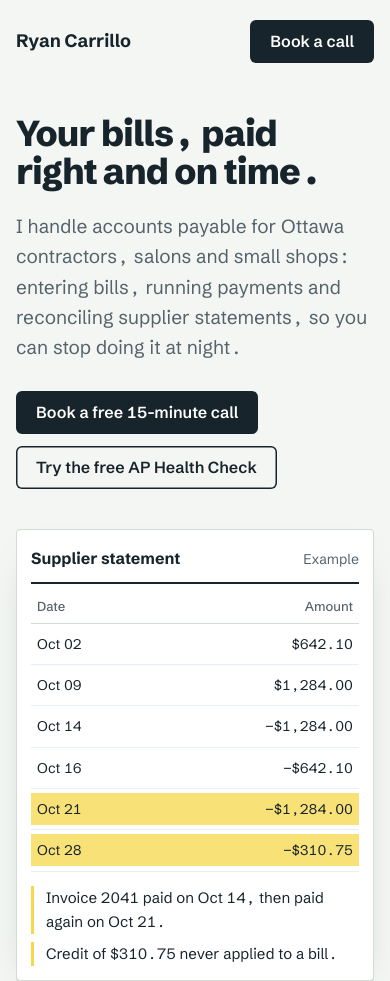
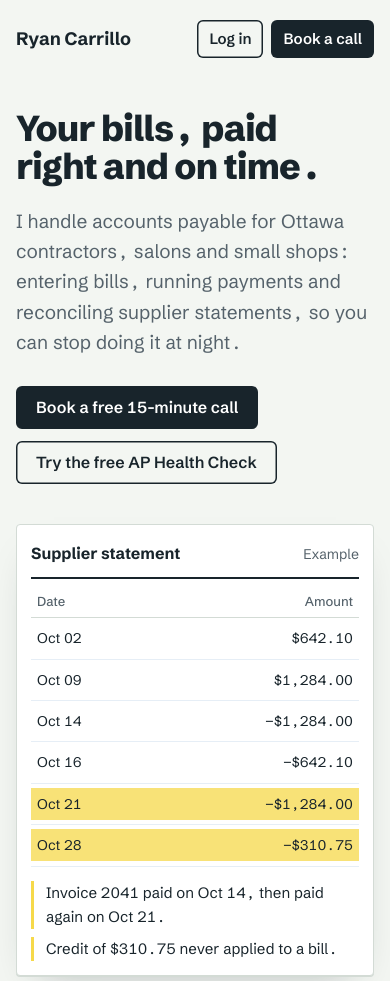
Before and after one commit to RyenceeAP/website, a plain HTML site: page index.html in a window 390 px wide. Shown: the top 981 px of the page. Drawn offline with Linux system fonts and the light colour scheme; a script that the page names is missing.

Commit message:
Homepage: add Log in button to the header
Links to /login.html, next to Book a call.

Co-Authored-By: Claude Fable 5.2 <noreply@anthropic.com>
Claude-Session: https://claude.ai/code/session_01VhJHtmmTs4cubVZPaFpZLS

```diff
--- a/index.html
+++ b/index.html
@@ -69,6 +69,18 @@
   .name { font-weight: 700; font-size: 1.125rem; text-decoration: none; color: var(--ink); }
   .name span { font-weight: 400; color: var(--muted); }
   @media (max-width: 520px) { .name span { display: none; } }
+  .name { white-space: nowrap; }
+  .head-actions { display: flex; align-items: center; gap: 10px; flex-shrink: 0; }
+  @media (max-width: 420px) {
+    .head-actions { gap: 8px; }
+    .head-actions .btn { padding: 10px 12px; font-size: .9375rem; }
+  }
+  @media (max-width: 360px) {
+    .site-head { gap: 8px; }
+    .name { font-size: 1rem; }
+    .head-actions { gap: 6px; }
+    .head-actions .btn { padding: 9px 9px; font-size: .875rem; }
+  }
 
   .btn {
     display: inline-block; text-decoration: none; font-weight: 600;
@@ -218,7 +230,10 @@
 
 <header class="wrap site-head">
   <a class="name" href="#top">Ryan Carrillo <span>&nbsp;Accounts payable</span></a>
-  <a class="btn btn-primary" href="#contact">Book a call</a>
+  <nav class="head-actions" aria-label="Site">
+    <a class="btn btn-quiet" href="/login.html">Log in</a>
+    <a class="btn btn-primary" href="#contact">Book a call</a>
+  </nav>
 </header>
 
 <main id="top">
```
